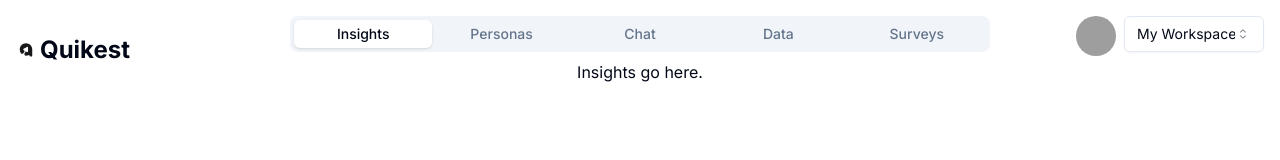
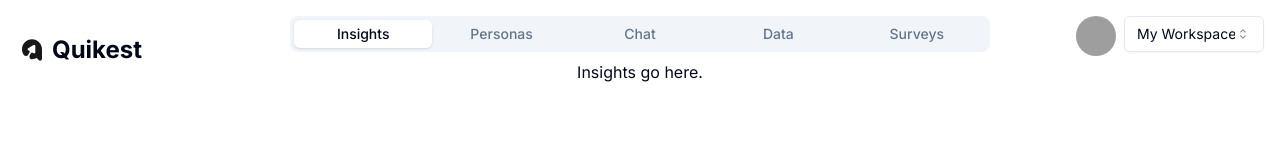
Before and after one commit to ajaywaghray/my-app, a Next.js app: page / in a window 1280 px wide. Shown: the top 160 px of the page. Built offline with nearby package versions, Linux system fonts and the light colour scheme; grey boxes are pictures that could not be loaded.

Commit message:
What happens here?

```diff
--- a/src/app/page.tsx
+++ b/src/app/page.tsx
@@ -17,9 +17,11 @@ export default function Home() {
     <main>
       <div style={{ display: 'flex', justifyContent: 'space-between', alignItems: 'top', padding: '16px' }}>
         <div style={{ flex: 1, display: 'flex', justifyContent: 'left' }}>
-          <div style={{ display: 'flex', alignItems: 'center', fontWeight: '700', fontSize: '24px' }}>
-            <img src="/Quikest Logo.svg" alt="Image description" style={{ height: '20px', width: '20px', marginRight: '4px' }} />
-            Quikest
+          <div style={{ display: 'flex', alignItems: 'center'}}>
+            <img src="/Quikest Logo.svg" alt="Image description" style={{ height: '32px', width: '32px', marginRight: '4px' }} />
+            <div style={{ fontWeight: '700', fontSize: '24px' }}>
+              Quikest
+            </div>
           </div>
         </div>
         <div style={{ flex: 1, display: 'flex', justifyContent: 'center' }}>
```
